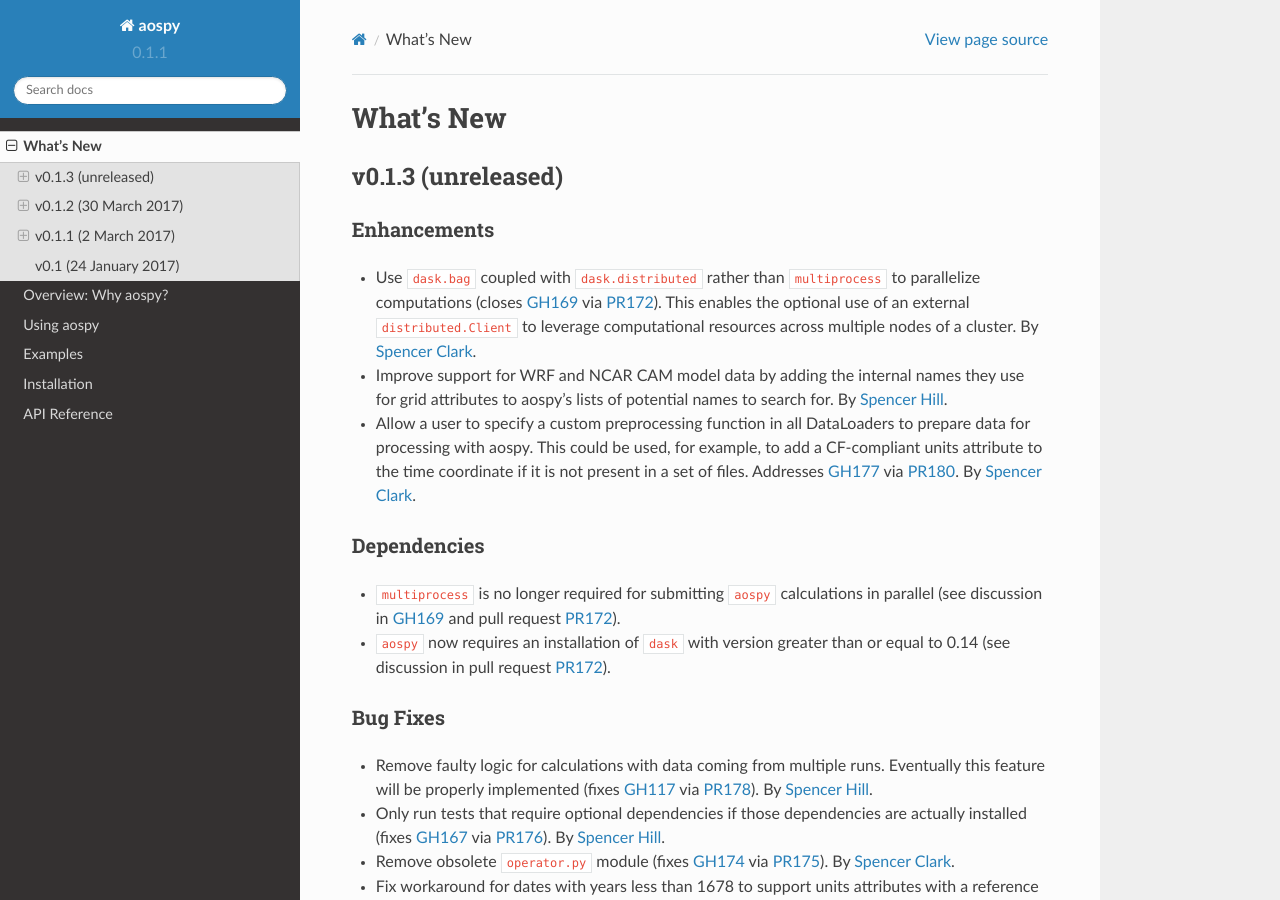
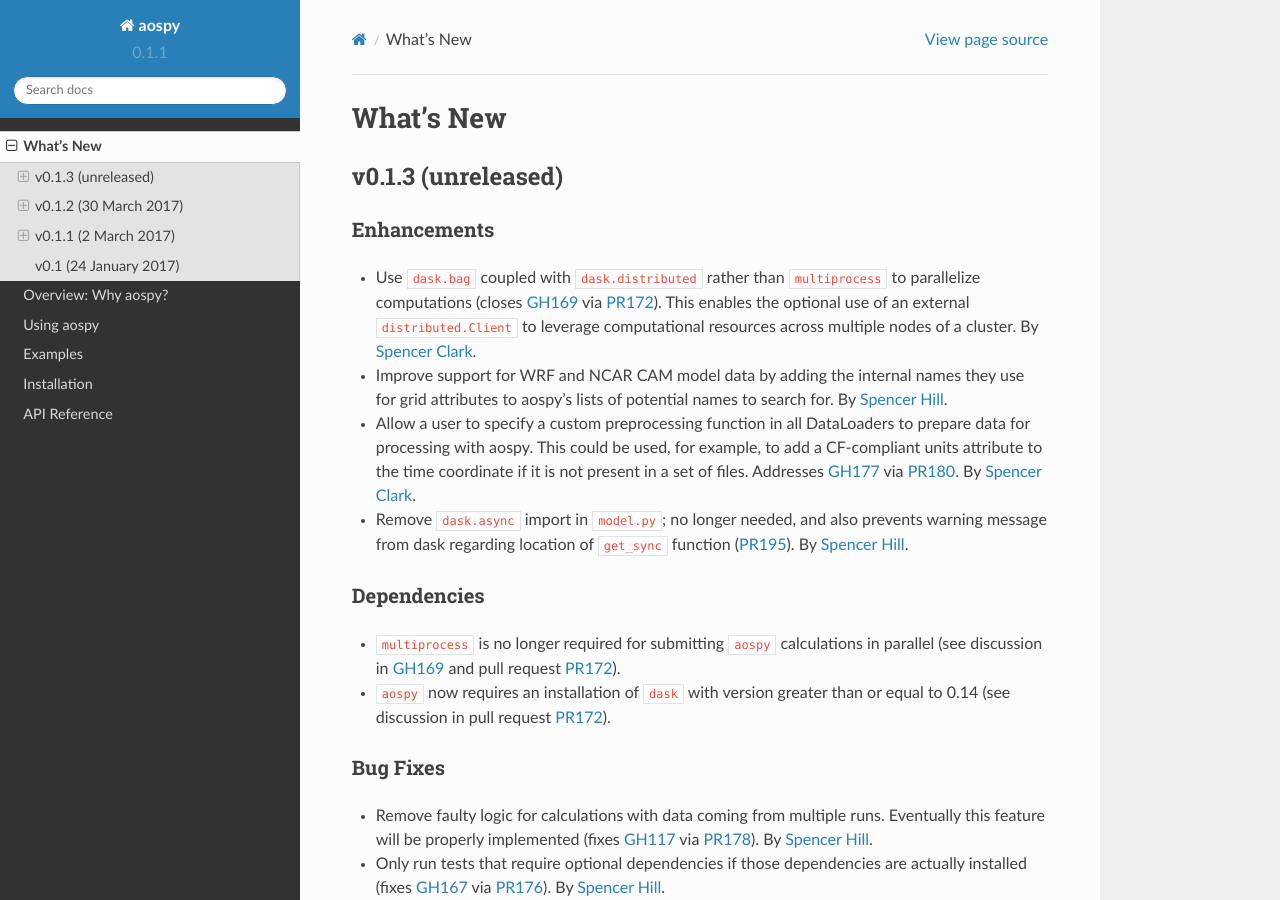
Before and after one commit to spencerahill/aospy, a Sphinx documentation site: the page built from docs/whats-new.rst, in a window 1280 px wide and 900 px high. Built offline with Sphinx 7.4.7 and the Read the Docs theme 2.0.0, drawn with Linux system fonts in a browser that asks for light colours.

Commit message:
Remove unneeded dask.set_options logic (#195)

```diff
--- a/docs/whats-new.rst
+++ b/docs/whats-new.rst
@@ -27,6 +27,11 @@ Enhancements
   time coordinate if it is not present in a set of files.  Addresses
   :issue:`177` via :pull:`180`.  By `Spencer Clark
   <https://github.com/spencerkclark>`_.
+- Remove ``dask.async`` import in ``model.py``; no longer needed, and
+  also prevents warning message from dask regarding location of
+  ``get_sync`` function  (:pull:`195`).  By
+  `Spencer Hill <https://github.com/spencerahill>`_.
+
 
 Dependencies
 ~~~~~~~~~~~~
```
Also changed, not shown: 1 other file.
